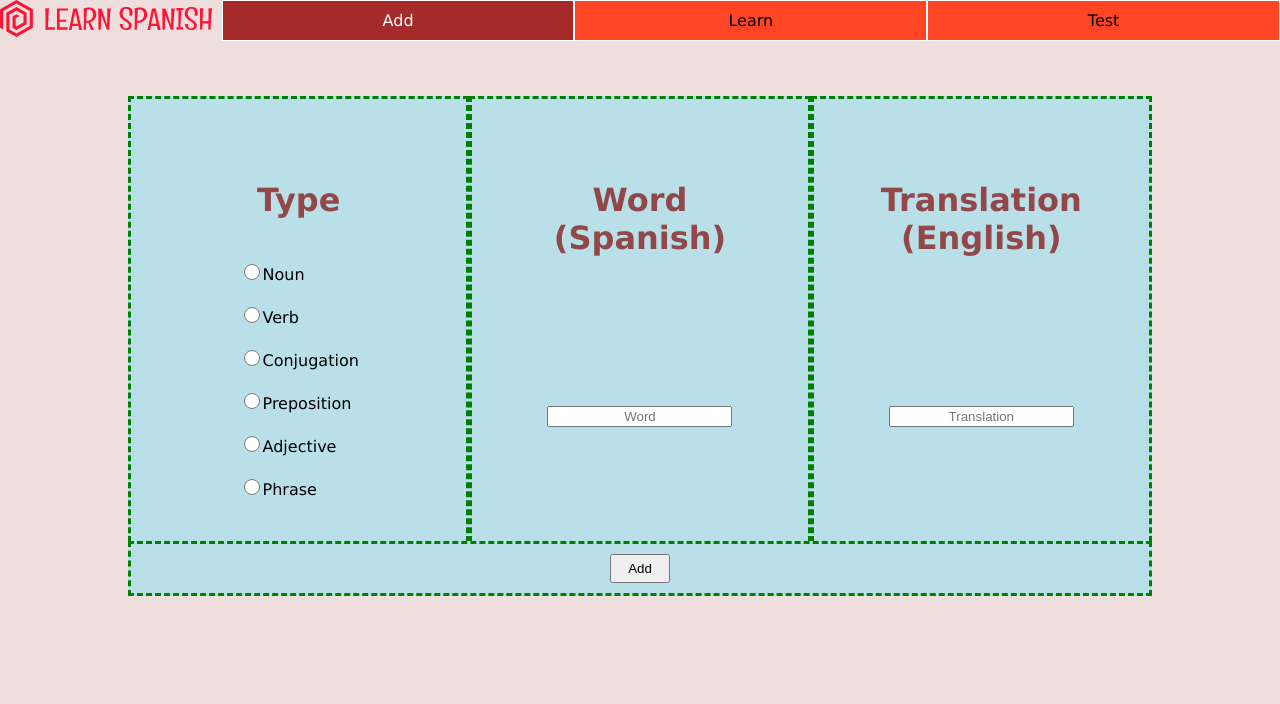
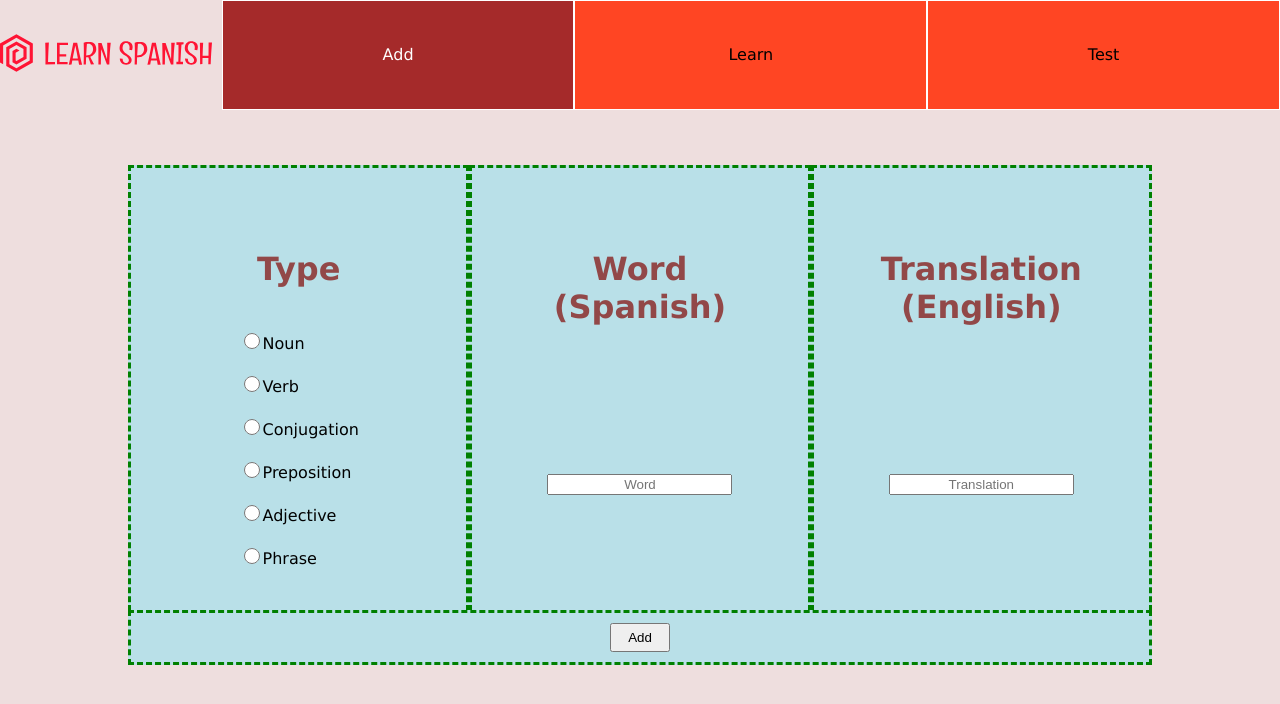
Before and after one commit to advay168/learn-spanish, a React (Create React App) app: page /add in a window 1280 px wide. Shown: the top 704 px of the page. Built offline with nearby package versions, Linux system fonts and the light colour scheme.

Commit message:
Aspect ratio

```diff
--- a/src/components/Header/styles.ts
+++ b/src/components/Header/styles.ts
@@ -14,5 +14,5 @@ export const ImgWrapper = styled.div`
 
 export const Img = styled.img`
   width: 100%;
-  aspect-ratio: 2:1;
+  aspect-ratio: 2/1;
 `;
```
